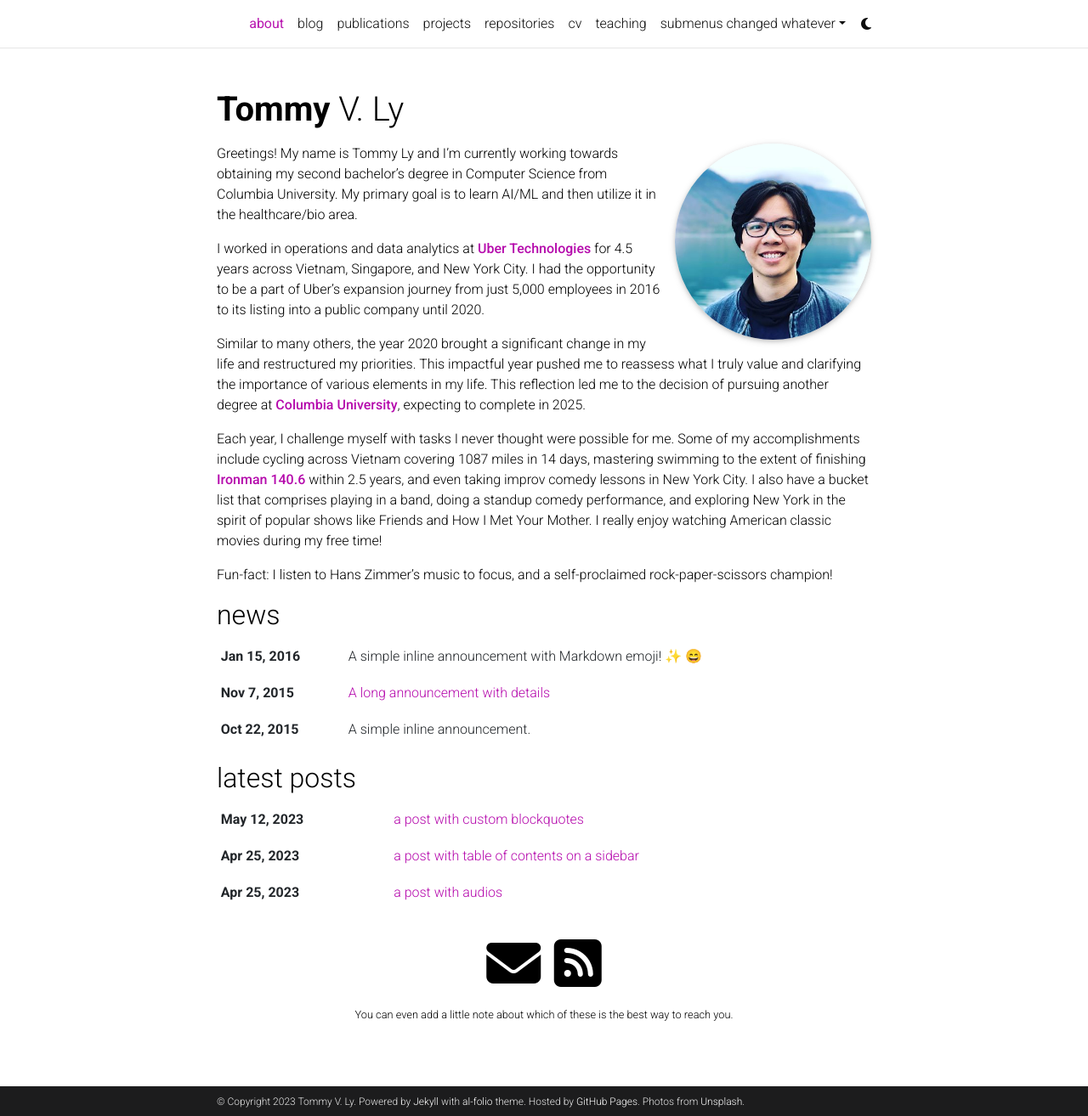
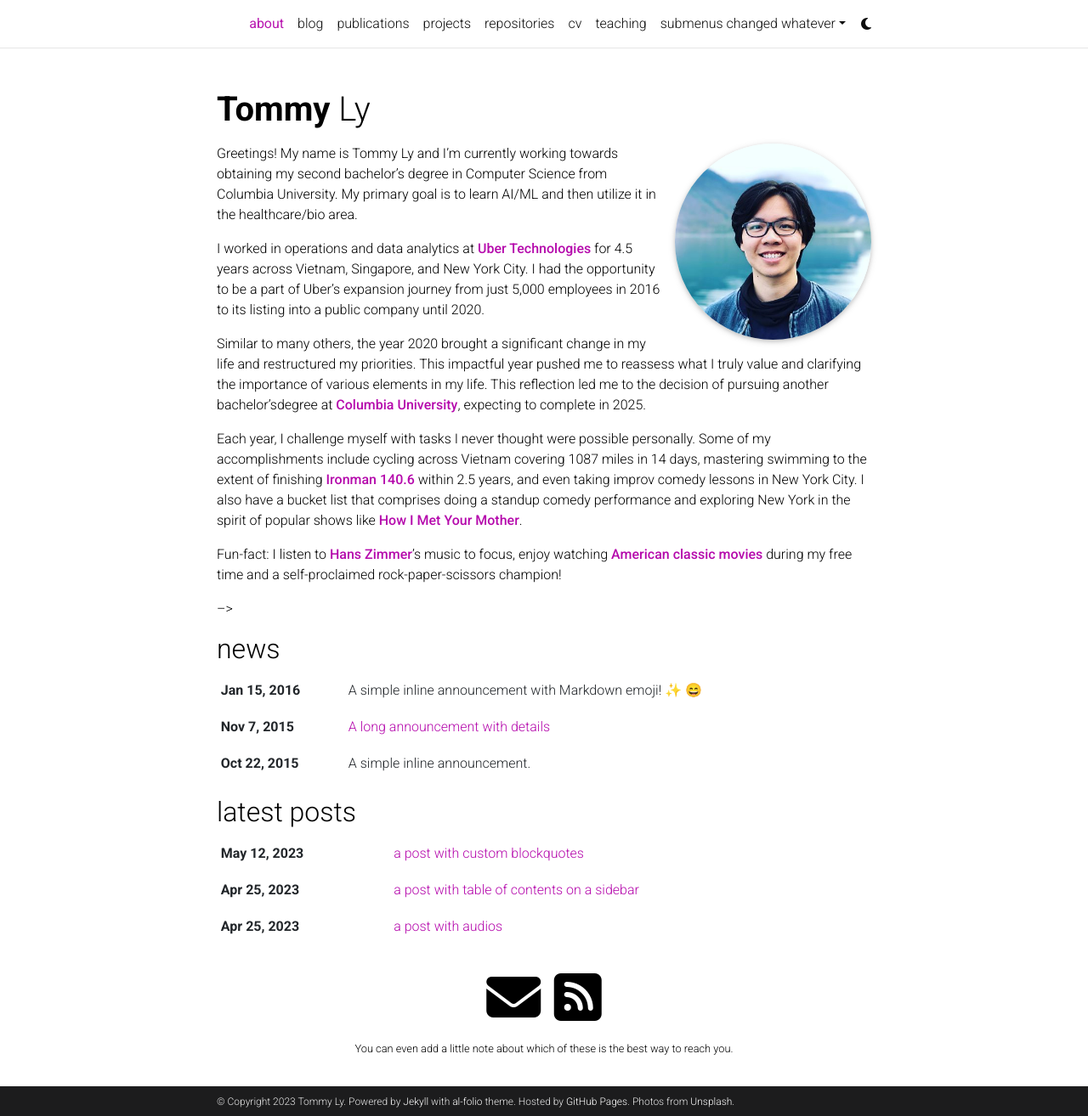
Before and after one commit to tommyly201/tommyly201.github.io, a Jekyll site: the page built from _pages/about.md, in a window 1280 px wide and 1314 px high. Shown: the whole window at 85% size. Built offline with Jekyll 4.4.1, drawn with Linux system fonts in a browser that asks for light colours; full-size pictures stand in for the smaller copies a plugin makes; emoji names are drawn with the system emoji font; comment, search, counter and statistics services are not loaded; a style sheet for code colours, icons or effects is not loaded.

Commit message:
change boi

```diff
--- a/_config.yml
+++ b/_config.yml
@@ -4,7 +4,7 @@
 
 title: blank # the website title (if blank, full name will be used instead)
 first_name: Tommy
-middle_name: V.
+middle_name:
 last_name: Ly
 email: tommy.ly@columbia.edu
 description: > # the ">" symbol means to ignore newlines until "footer_text:"
--- a/_pages/about.md
+++ b/_pages/about.md
@@ -23,14 +23,13 @@ Greetings! My name is Tommy Ly and I'm currently working towards obtaining my se
 
 I worked in operations and data analytics at **[Uber Technologies](https://www.uber.com/us/en/about/)** for 4.5 years across Vietnam, Singapore, and New York City. I had the opportunity to be a part of Uber's expansion journey from just 5,000 employees in 2016 to its listing into a public company until 2020.
 
-Similar to many others, the year 2020 brought a significant change in my life and restructured my priorities. This impactful year pushed me to reassess what I truly value and clarifying the importance of various elements in my life. This reflection led me to the decision of pursuing another degree at **[Columbia University](https://www.columbia.edu/)**, expecting to complete in 2025.
+Similar to many others, the year 2020 brought a significant change in my life and restructured my priorities. This impactful year pushed me to reassess what I truly value and clarifying the importance of various elements in my life. This reflection led me to the decision of pursuing another bachelor'sdegree at **[Columbia University](https://www.columbia.edu/)**, expecting to complete in 2025.
 
-Each year, I challenge myself with tasks I never thought were possible for me. Some of my accomplishments include cycling across Vietnam covering 1087 miles in 14 days, mastering swimming to the extent of finishing **[Ironman 140.6](https://bettertriathlete.com/triathlon-distances/ironman/)** within 2.5 years, and even taking improv comedy lessons in New York City. I also have a bucket list that comprises playing in a band, doing a standup comedy performance, and exploring New York in the spirit of popular shows like Friends and How I Met Your Mother. I really enjoy watching American classic movies during my free time!
+Each year, I challenge myself with tasks I never thought were possible personally. Some of my accomplishments include cycling across Vietnam covering 1087 miles in 14 days, mastering swimming to the extent of finishing **[Ironman 140.6](https://bettertriathlete.com/triathlon-distances/ironman/)** within 2.5 years, and even taking improv comedy lessons in New York City. I also have a bucket list that comprises doing a standup comedy performance and exploring New York in the spirit of popular shows like **[How I Met Your Mother](https://www.imdb.com/title/tt0460649/)**.
 
-Fun-fact: I listen to Hans Zimmer's music to focus, and a self-proclaimed rock-paper-scissors champion!
+Fun-fact: I listen to **[Hans Zimmer](https://open.spotify.com/artist/0YC192cP3KPCRWx8zr8MfZ)**'s music to focus, enjoy watching **[American classic movies](https://www.imdb.com/list/ls074808109/)** during my free time and a self-proclaimed rock-paper-scissors champion!
 
-<!-- Write your biography here. Tell the world about yourself. Link to your favorite [subreddit](http://reddit.com). You can put a picture in, too. The code is already in, just name your picture `prof_pic.jpg` and put it in the `img/` folder.
-
+<!--
 Put your address / P.O. box / other info right below your picture. You can also disable any of these elements by editing `profile` property of the YAML header of your `_pages/about.md`. Edit `_bibliography/papers.bib` and Jekyll will render your [publications page](/al-folio/publications/) automatically.
 
-Link to your social media connections, too. This theme is set up to use [Font Awesome icons](http://fortawesome.github.io/Font-Awesome/) and [Academicons](https://jpswalsh.github.io/academicons/), like the ones below. Add your Facebook, Twitter, LinkedIn, Google Scholar, or just disable all of them. -->
+Link to your social media connections, too. This theme is set up to use [Font Awesome icons](http://fortawesome.github.io/Font-Awesome/) and [Academicons](https://jpswalsh.github.io/academicons/), like the ones below. Add your Facebook, Twitter, LinkedIn, Google Scholar, or just disable all of them. --> -->
```
